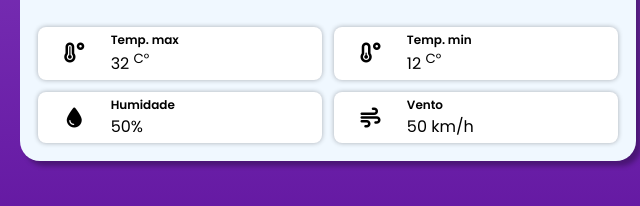
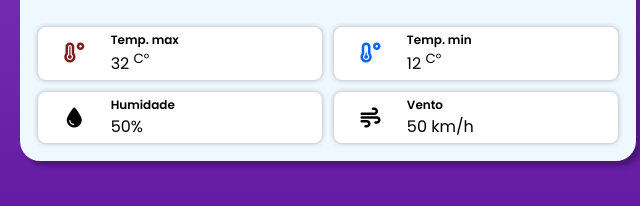
Before and after one commit to uviitinho/API, a plain HTML site: page index.html in a window 1280 px wide. Shown: the part 554-760 px from the top of the page, 312-952 px from the left. Drawn offline with Linux system fonts and the light colour scheme.

Commit message:
atualizando

```diff
--- a/src/styles/styles.css
+++ b/src/styles/styles.css
@@ -105,3 +105,13 @@ body {
     font-size: 20px;
     width: 20%;
 }
+#temp_max_icon {
+    color: #7f1d1d;
+}
+
+#temp_min_icon {
+    color: rgb(0, 102, 255);
+}
+#humid {
+    color: rgb(0, 102, 255);
+}
```
